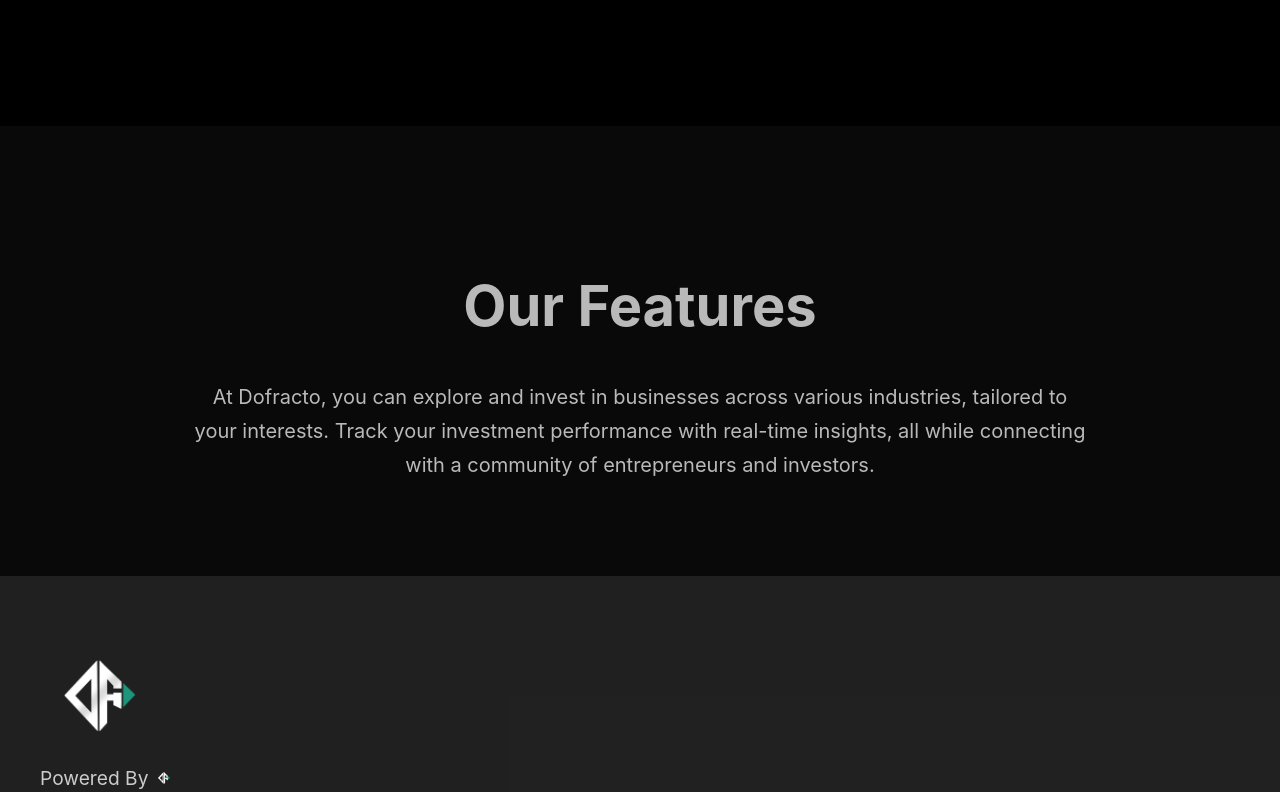
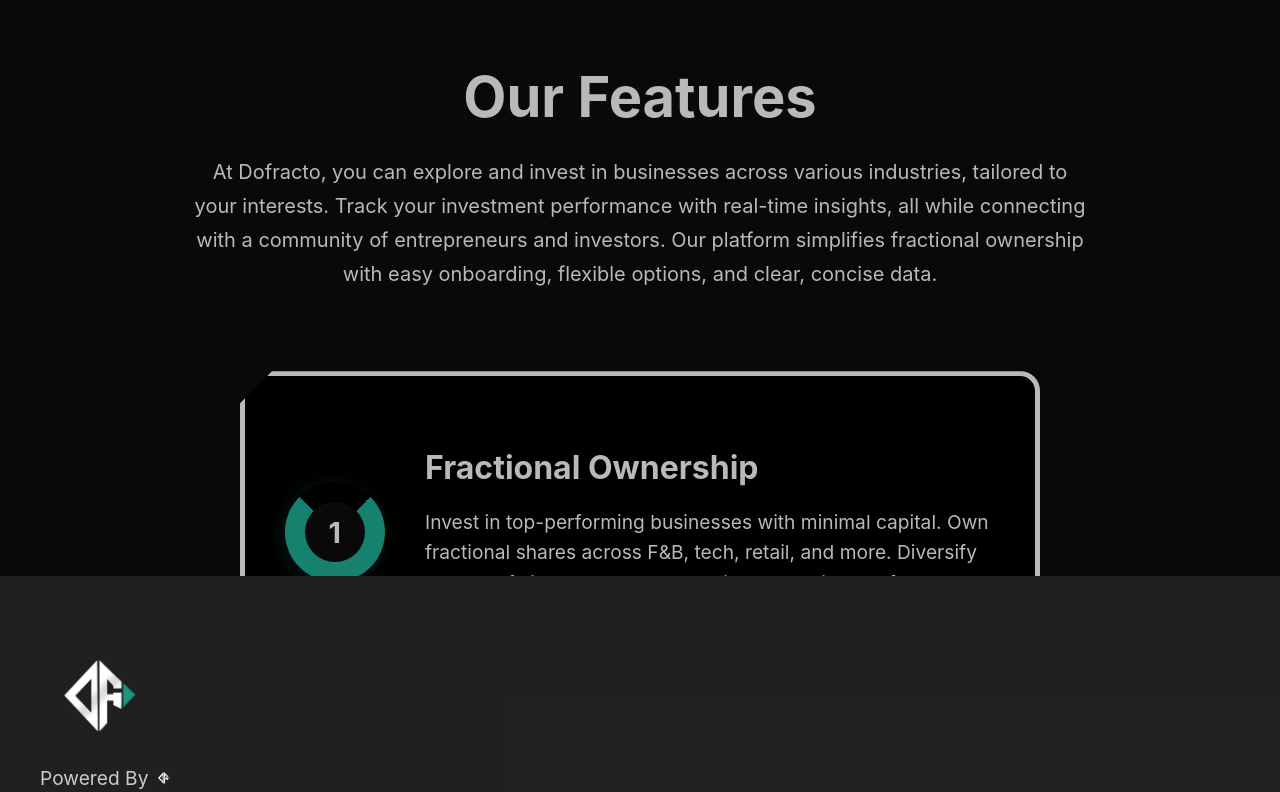
Before and after one commit to Nikhileswar21/dofracto, a React (Create React App) app in the folder client/: page / in a window 1280 px wide. Shown: the part 320-1112 px from the top of the page. Built offline with nearby package versions, Linux system fonts and the light colour scheme.

Commit message:
features page updated

```diff
--- a/client/package.json
+++ b/client/package.json
@@ -12,7 +12,7 @@
     "react-dom": "^19.1.0",
     "react-icons": "^5.5.0",
     "react-router-dom": "^7.6.3",
-    "react-scripts": "5.0.1",
+    "react-scripts": "^5.0.1",
     "read-scripts": "^1.1.0",
     "web-vitals": "^2.1.4"
   },
--- a/client/src/pages/features.css
+++ b/client/src/pages/features.css
@@ -1,49 +1,87 @@
 .features-wrapper {
-  padding: 100px 50px;
+  padding: 60px 30px;
   color: white;
   width: 100%;
   background: #0d0d0d;
+  box-sizing: border-box;
+  min-height: 100vh;
+  display: flex;
+  flex-direction: column;
+  align-items: center;
+  overflow: hidden;
+}
+
+.features-header {
+  max-width: 900px;
+  width: 100%;
+  margin-bottom: 60px;
+  text-align: center;
 }
 
 .features-heading {
   font-size: 3.5rem;
-  margin-bottom: 40px;
-  text-align: center;
+  margin-bottom: 24px;
 }
 
 .features-text {
   font-size: 20px;
-  text-align: center;
-  margin: 0 auto 80px;
-  max-width: 900px;
   line-height: 1.7;
 }
 
-.features-grid {
-  display: flex;
-  flex-direction: column;
-  gap: 100px;
-  align-items: center;
+.features-container {
   position: relative;
+  width: 100%;
+  max-width: 800px;
+  height: 400px;
+  margin: 0 auto;
 }
 
 .feature-card {
-  width: 60%;
-  background: #111;
-  border-radius: 20px;
-  padding: 50px 30px;
-  position: relative;
-  box-shadow: 0 0 20px rgba(255, 255, 255, 0.08);
-  transition: transform 1s ease, opacity 1s ease;
-  opacity: 0;
-  transform: translateY(60px);
+  position: absolute;
+  top: 0;
+  left: 0;
+  width: 100%;
+  background: transparent;
   display: flex;
   align-items: flex-start;
+  box-sizing: border-box;
+  transition: all 0.8s ease;
+  z-index: 0;
+}
+
+.feature-card.hidden {
+  opacity: 0;
+  transform: translateY(40px);
+}
+
+.feature-card.visible {
+  opacity: 1;
+  transform: translateY(0);
+}
+
+.feature-card.active {
+  z-index: 10;
+}
+
+.angled-box {
+  position: relative;
+  background: #000;
+  padding: 40px;
+  border: 5px solid #fff;
+  border-radius: 20px;
+  max-width: 100%;
+  color: #fff;
+  clip-path: polygon(32px 0, 100% 0, 100% 100%, 0 100%, 0 32px);
+  box-sizing: border-box;
+  display: flex;
+  align-items: center;
+  justify-content: space-between;
 }
 
 .feature-content {
-  margin-left: 90px;
+  flex: 1;
   text-align: left;
+  min-width: 0;
 }
 
 .feature-content h3 {
@@ -56,60 +94,86 @@
   line-height: 1.6;
 }
 
-.from-left {
-  animation: slideInLeft 1s ease forwards;
+.badge-wrapper {
+  width: 100px;
+  height: 100px;
+  flex-shrink: 0;
+  display: flex;
+  align-items: center;
+  justify-content: center;
 }
 
-.from-right {
-  animation: slideInRight 1s ease forwards;
+.badge-left {
+  order: 0;
+  margin-right: 40px;
 }
 
-.feature-1 { animation-delay: 0.2s; }
-.feature-2 { animation-delay: 0.5s; }
-.feature-3 { animation-delay: 0.8s; }
-.feature-4 { animation-delay: 1.1s; }
-
-@keyframes slideInLeft {
-  from {
-    opacity: 0;
-    transform: translate(-200px, 100px) rotate(-3deg);
-  }
-  to {
-    opacity: 1;
-    transform: translate(0, 0) rotate(0);
-  }
+.badge-right {
+  order: 1;
+  margin-left: 40px;
 }
 
-@keyframes slideInRight {
-  from {
-    opacity: 0;
-    transform: translate(200px, 100px) rotate(3deg);
-  }
-  to {
-    opacity: 1;
-    transform: translate(0, 0) rotate(0);
-  }
+.circular-badge {
+  position: relative;
+  width: 100px;
+  height: 100px;
+  border-radius: 50%;
+  background-image: conic-gradient(#20b29a 0deg 270deg, transparent 270deg 360deg);
+  display: flex;
+  align-items: center;
+  justify-content: center;
+  transform: rotate(45deg);
+  box-shadow: 0 4px 20px rgba(32, 178, 154, 0.2);
 }
 
-.badge-wrapper {
+.circular-badge::before {
+  content: '';
   position: absolute;
-  left: -90px;
-  top: -60px;
-  width: 100px;
-  height: 100px;
+  width: 60px;
+  height: 60px;
+  background-color: #0d0d0d;
+  border-radius: 50%;
+  z-index: 1;
 }
 
-.badge-svg {
-  width: 100px;
-  height: 100px;
-}
-
-.badge-number {
-  position: absolute;
-  top: 50%;
-  left: 50%;
-  transform: translate(-50%, -50%);
+.circular-badge span {
+  position: relative;
   color: white;
   font-size: 1.8rem;
   font-weight: bold;
+  z-index: 2;
+  transform: rotate(-45deg);
 }
+
+@media (max-width: 900px) {
+  .features-wrapper {
+    padding: 40px 20px;
+  }
+
+  .features-container {
+    height: auto;
+  }
+
+  .feature-card {
+    position: relative;
+    flex-direction: column;
+  }
+
+  .angled-box {
+    flex-direction: column;
+    padding: 30px;
+  }
+
+  .badge-left,
+  .badge-right {
+    margin: 0 auto 20px auto;
+  }
+
+  .features-heading {
+    font-size: 2.5rem;
+  }
+
+  .features-text {
+    font-size: 18px;
+  }
+}
--- a/client/src/pages/features.js
+++ b/client/src/pages/features.js
@@ -1,46 +1,82 @@
 import React, { useEffect, useState } from "react";
-import BadgeIcon from "./BadgeIcon";
 import "./features.css";
 
+const features = [
+  {
+    id: 1,
+    title: "Fractional Ownership",
+    description:
+      "Invest in top-performing businesses with minimal capital. Own fractional shares across F&B, tech, retail, and more. Diversify your portfolio and earn returns without bearing the full financial responsibility of ownership.",
+  },
+  {
+    id: 2,
+    title: "No Operational Hassles",
+    description:
+      "Enjoy business ownership benefits without daily management hassles. Our expert team handles marketing, logistics, and operations—letting you relax and focus solely on earning consistent returns from your diversified business investments.",
+  },
+  {
+    id: 3,
+    title: "Real-Time Performance Dashboard",
+    description:
+      "Stay informed with real-time investment reports. Monitor revenue, profits, and business performance anytime through your personalized dashboard, ensuring complete transparency and control over your portfolio.",
+  },
+  {
+    id: 4,
+    title: "Diversified Investment Options",
+    description:
+      "Choose from diverse industries and businesses. Whether it's food, fashion, or tech, fractional ownership offers accessible investment opportunities tailored to your interests and financial goals.",
+  },
+];
+
+const NumberBadge = ({ number }) => (
+  <div className="circular-badge">
+    <span>{number}</span>
+  </div>
+);
+
 export default function FeaturesPage1() {
-  const [showCards, setShowCards] = useState(false);
+  const [currentStage, setCurrentStage] = useState(0);
 
   useEffect(() => {
-    const delay = setTimeout(() => {
-      setShowCards(true);
-    }, 1000);
-
-    return () => clearTimeout(delay);
+    const timer = setInterval(() => {
+      setCurrentStage((prevStage) => (prevStage + 1) % features.length);
+    }, 3000);
+    return () => clearInterval(timer);
   }, []);
 
   return (
     <div className="features-wrapper">
-      <h2 className="features-heading">Our Features</h2>
-      <p className="features-text">
-        At Dofracto, you can explore and invest in businesses across various
-        industries, tailored to your interests. Track your investment performance
-        with real-time insights, all while connecting with a community of entrepreneurs
-        and investors.
-      </p>
+      <div className="features-header">
+        <h2 className="features-heading">Our Features</h2>
+        <p className="features-text">
+          At Dofracto, you can explore and invest in businesses across various industries, tailored to your interests. Track your investment performance with real-time insights, all while connecting with a community of entrepreneurs and investors. Our platform simplifies fractional ownership with easy onboarding, flexible options, and clear, concise data.
+        </p>
+      </div>
 
-      {showCards && (
-        <div className="features-grid">
-          {[1, 2].map((num) => (
+      <div className="features-container">
+        {features.map((feature, index) => {
+          const isActive = currentStage === index;
+          const isVisible = isActive;
+          const badgeSide = feature.id % 2 === 0 ? "badge-right" : "badge-left";
+
+          return (
             <div
-              key={num}
-              className={`feature-card feature-${num} ${
-                num % 2 === 0 ? "from-right" : "from-left"
-              }`}
+              key={feature.id}
+              className={`feature-card ${isVisible ? "visible active" : "hidden"}`}
             >
-              <BadgeIcon number={num} />
-              <div className="feature-content">
-                <h3>Feature Title {num}</h3>
-                <p>Some cool detail about Feature {num} here...</p>
+              <div className="angled-box">
+                <div className={`badge-wrapper ${badgeSide}`}>
+                  <NumberBadge number={feature.id} />
+                </div>
+                <div className="feature-content">
+                  <h3>{feature.title}</h3>
+                  <p>{feature.description}</p>
+                </div>
               </div>
             </div>
-          ))}
-        </div>
-      )}
+          );
+        })}
+      </div>
     </div>
   );
 }
```
Also changed, not shown: client/src/pages/features1.js (deleted, +0 -33 lines), 1 other file (tests, documents, lock files or other folders).
